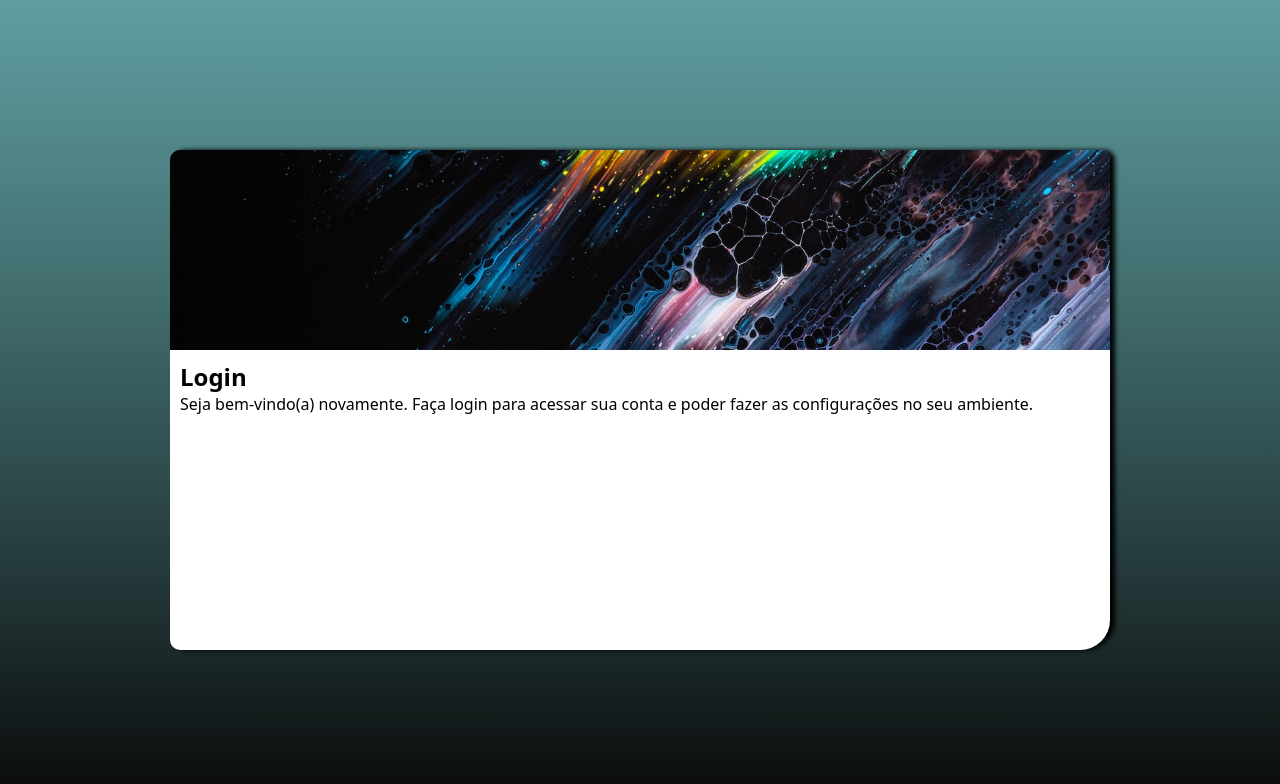
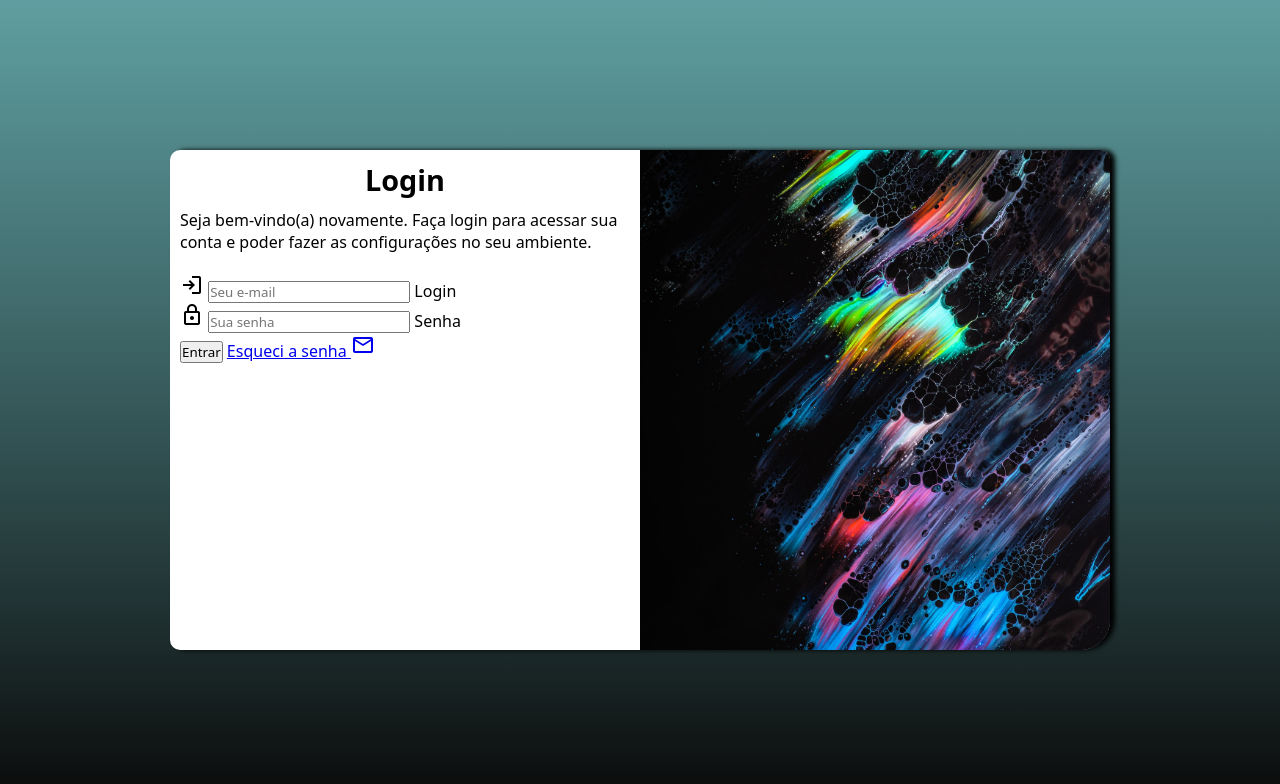
Before and after one commit to intendentealexti/projeto-login, a plain HTML site: page index.html in a window 1280 px wide. Drawn offline with nearby package versions, Linux system fonts and the light colour scheme.

Commit message:
Alimentando login

```diff
--- a/estilos/media-query.css
+++ b/estilos/media-query.css
@@ -1,6 +1,6 @@
 @charset "utf-8" ;
 
-@media screen and (min-width: 768px) and (max-width: 992px) {
+@media screen and (min-width: 800px) and (max-width: 992px) {
     body{
         background-image: linear-gradient(to top,rgba(0, 0, 0, 0.801), cadetblue);
     }
@@ -30,13 +30,25 @@
     }
 
     section#login > div#imagem {
-        float: left;
-        width: 100%;
+        float: right;
+        width: 50%;
+        height: 100%;
     }
 
     section#login > div#formulario{
-        float: right;
-        width: 100%;
+        float: left;
+        width: 50%;
+    }
+
+    div#formulario > h1{
+        text-align: center;
+        font-size: 1.8em;
+        margin-bottom: 10px;
+    }
+
+    div#formulario > p {
+        font-size: 1em;
+        margin-bottom: 20px; /*foi só teste */
     }
 
 }
--- a/estilos/style.css
+++ b/estilos/style.css
@@ -47,3 +47,14 @@ section#login > div#formulario {
     display: block;
     padding: 10px;
 }
+
+div#formulario > h1{
+    text-align: center;
+    font-size: 1.5em;
+    margin-bottom: 10px;
+}
+
+div#formulario > p {
+    font-size: 0.8em;
+    margin-bottom: 20px; /*foi só teste */
+}
--- a/index.html
+++ b/index.html
@@ -7,6 +7,8 @@
     <title>Login</title>
     <link rel="stylesheet" href="estilos/style.css">
     <link rel="stylesheet" href="estilos/media-query.css">
+    <link rel="stylesheet" href="https://fonts.googleapis.com/css2?family=Material+Symbols+Outlined:opsz,wght,FILL,GRAD@20..48,100..700,0..1,-50..200" />
+
 </head>
 <body>
     <main>
@@ -17,8 +19,22 @@
             <div id="formulario">
                 <h1>Login</h1>
                 <p>Seja bem-vindo(a) novamente. Faça login para acessar sua conta e poder fazer as configurações no seu ambiente.</p>
-            <form action="login.php" method="post">
 
+            <form action="login.php" method="post" autocomplete="on">
+                <div class="campo">
+                    <i class="material-symbols-outlined">Login</i>
+                   <input type="email" name="login" id="ilogin" placeholder="Seu e-mail" autocomplete="email" required maxlength="50">
+                   <label for="ilogin">Login</label>
+                </div>
+
+                <div class="campo">
+                    <i class="material-symbols-outlined">lock</i>
+                    <input type="password" name="senha" id="isenha" placeholder="Sua senha" autocomplete="current-password" required minlength="8" maxlength="15">
+                    <label for="isenha">Senha</label>
+                </div>
+
+                <input type="submit" value="Entrar">
+                <a href="esqueci.html" >Esqueci a senha <i class="material-symbols-outlined">mail</i></a>
 
             </form>
             </div>
```
